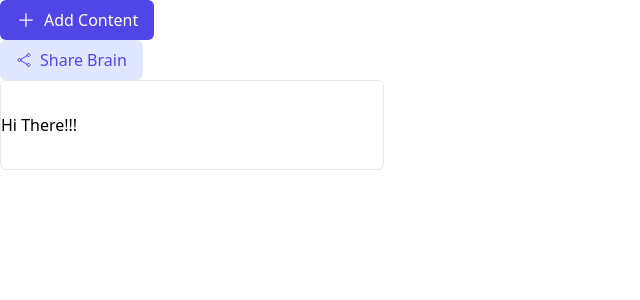
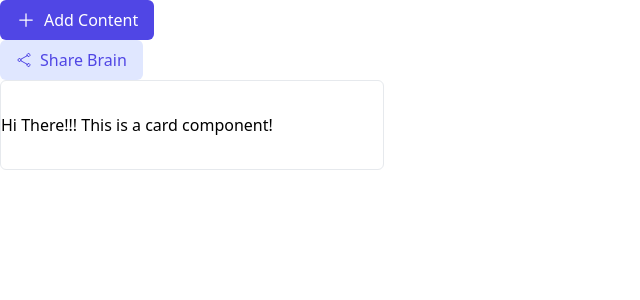
Before and after one commit to TanishDadheech/Alt-Brain-fe, a React (Vite) app: page / in a window 1280 px wide. Shown: the top 300 px of the page, without its empty margins (0-640 px from the left). Built offline with nearby package versions, Linux system fonts and the light colour scheme.

Commit message:
Updated card component.

```diff
--- a/src/components/Card.tsx
+++ b/src/components/Card.tsx
@@ -1,5 +1,6 @@
 export function Card(){
     return <div  className="py-8 bg-white rounded-md border border-gray-200 max-w-96">
         Hi There!!!
+        This is a card component!
     </div>
 }
```
